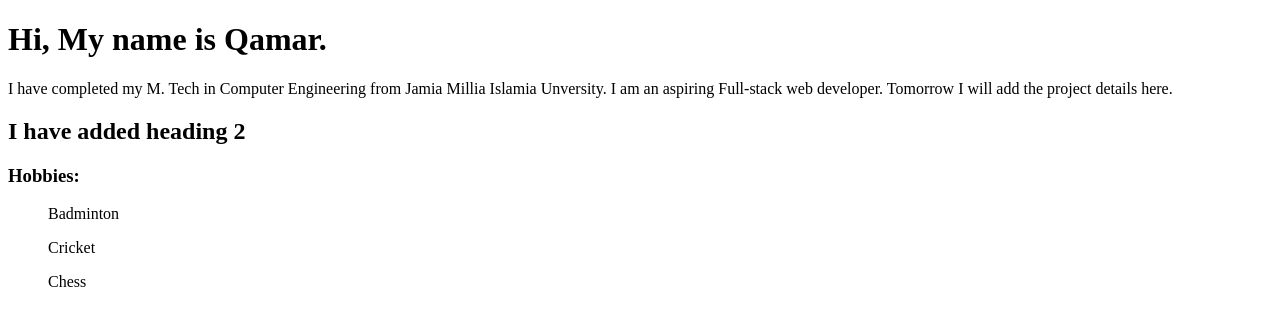
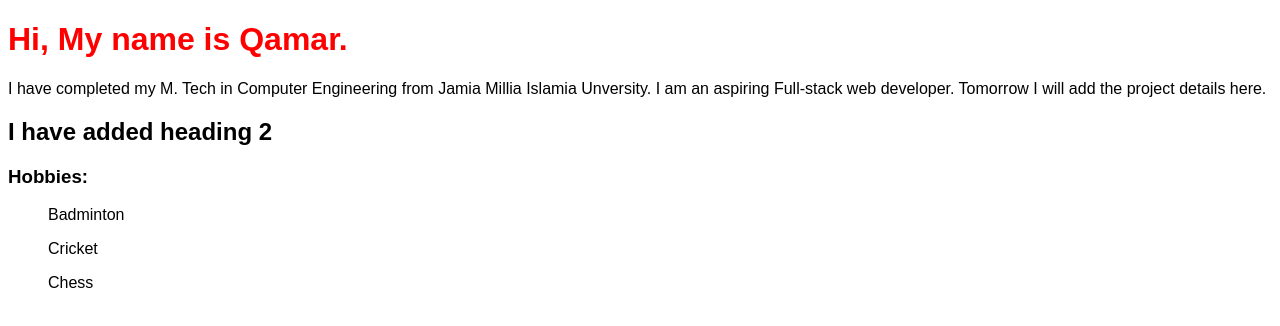
Before and after one commit to Qamar0745/MyPortfolio, a plain HTML site: page index.html in a window 1280 px wide. Drawn offline with Linux system fonts and the light colour scheme.

Commit message:
Added CSS

```diff
--- a/index.html
+++ b/index.html
@@ -5,6 +5,7 @@
     <meta http-equiv="X-UA-Compatible" content="IE=edge">
     <meta name="viewport" content="width=device-width, initial-scale=1.0">
     <title>Mohd Qamar</title>
+    <link rel="stylesheet" href="styles.css">
 </head>
 <body>
     <h1>Hi, My name is Qamar.</h1>
--- /dev/null
+++ b/styles.css
@@ -0,0 +1,7 @@
+body{
+    font-family: 'Montserrat', sans-serif;;
+}
+
+h1{
+    color: red;
+}
```
